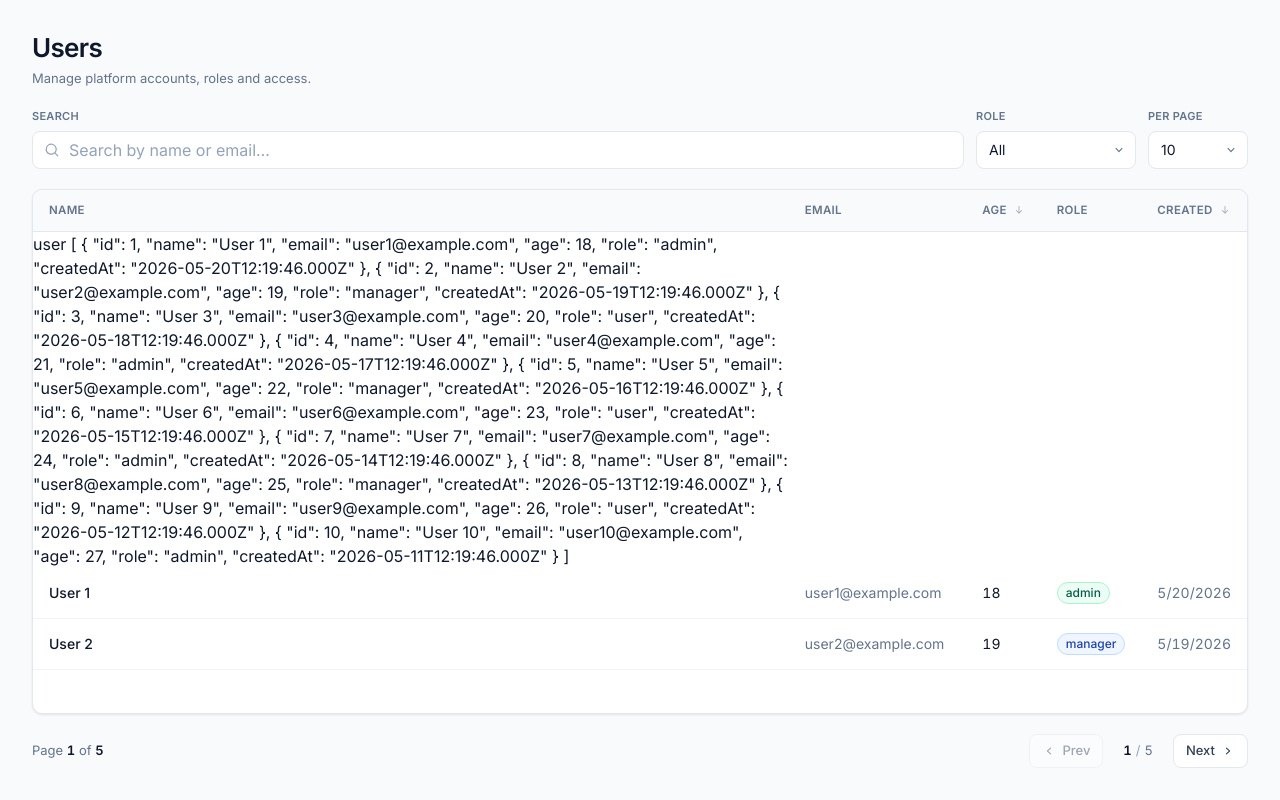
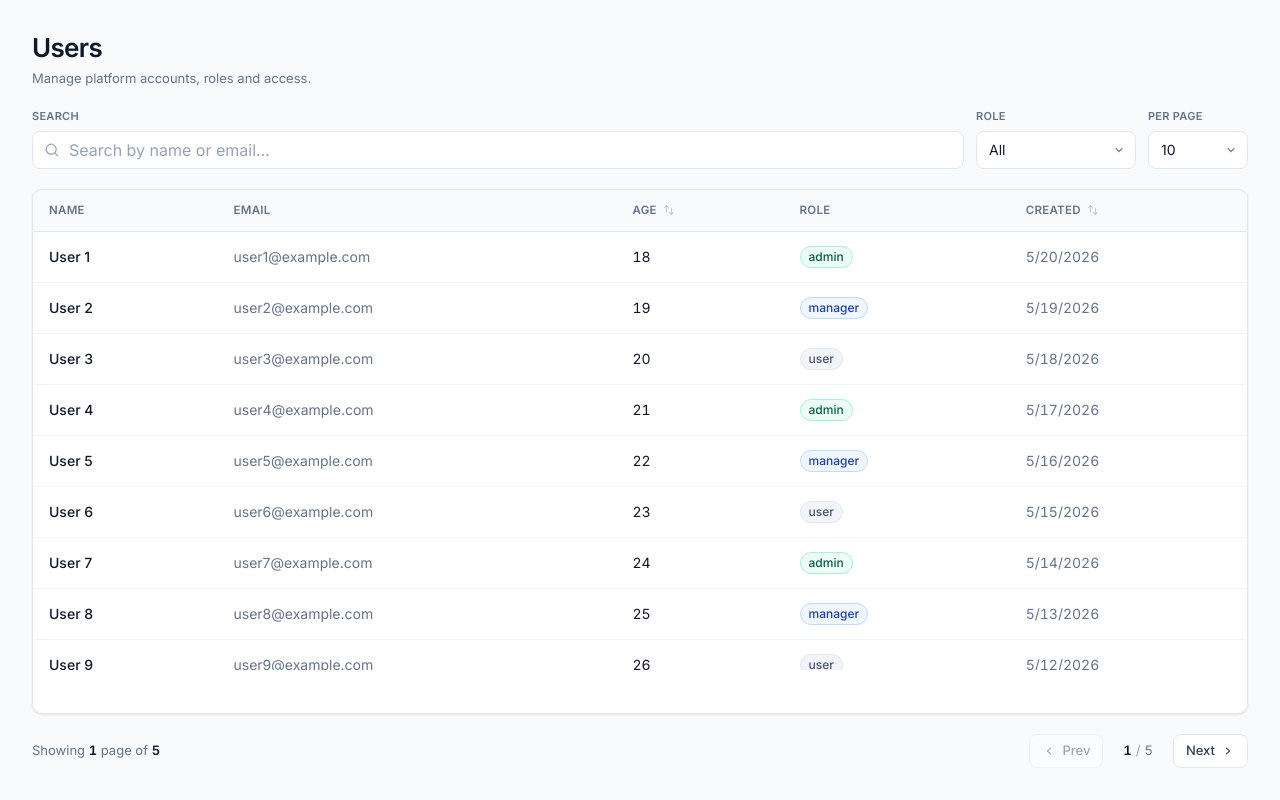
Before and after one commit to lena-kononchuk/nuxt-users-dashboard, a Nuxt app: page / in a window 1280 px wide. Built offline with nearby package versions, Linux system fonts and the light colour scheme.

Commit message:
add user table logic

```diff
--- a/components/UserTable.vue
+++ b/components/UserTable.vue
@@ -19,13 +19,48 @@
 
             <th
                   @click="$emit('sort', 'age')"
-              class="sticky top-0 z-[1] text-left px-4 py-3 bg-slate-50 dark:bg-surface-dark-3 border-b border-slate-200 dark:border-white/[0.07] text-[11.5px] font-semibold tracking-wide uppercase text-slate-500 dark:text-white/55 whitespace-nowrap cursor-pointer select-none transition-colors hover:text-slate-700 dark:hover:text-white/75"
+                  :class="[
+                    'sticky top-0 z-[1] text-left px-4 py-3 bg-slate-50 dark:bg-surface-dark-3 border-b border-slate-200 dark:border-white/[0.07] text-[11.5px] font-semibold tracking-wide uppercase whitespace-nowrap cursor-pointer select-none transition-colors',
+                    sortBy === 'age'
+                      ? 'text-brand-600 dark:text-brand-400'
+                      : 'text-slate-500 dark:text-white/55 hover:text-slate-700 dark:hover:text-white/75'
+                  ]"
                 >
               <span class="inline-flex items-center gap-1.5">
                 Age
-                <svg xmlns="http://www.w3.org/2000/svg" viewBox="0 0 20 20" fill="currentColor" class="w-3 h-3 opacity-55">
-                  <path fill-rule="evenodd" d="M10 3a.75.75 0 0 1 .75.75v9.69l3.22-3.22a.75.75 0 1 1 1.06 1.06l-4.5 4.5a.75.75 0 0 1-1.06 0l-4.5-4.5a.75.75 0 1 1 1.06-1.06l3.22 3.22V3.75A.75.75 0 0 1 10 3Z" clip-rule="evenodd" />
-                  <path fill-rule="evenodd" d="M10 17a.75.75 0 0 1-.75-.75V6.56L6.03 9.78A.75.75 0 1 1 4.97 8.72l4.5-4.5a.75.75 0 0 1 1.06 0l4.5 4.5a.75.75 0 0 1-1.06 1.06L10.75 6.56v9.69A.75.75 0 0 1 10 17Z" clip-rule="evenodd" opacity="0" />
+                <svg
+                    v-if="sortBy === 'age' && sortDirection === 'asc'"
+                    xmlns="http://www.w3.org/2000/svg"
+                    viewBox="0 0 20 20"
+                    fill="currentColor"
+                    class="w-3 h-3"
+                  >
+                    <path fill-rule="evenodd" d="M10 17a.75.75 0 0 1-.75-.75V5.612L5.29 9.77a.75.75 0 0 1-1.08-1.04l5.25-5.5a.75.75 0 0
+              1 1.08 0l5.25 5.5a.75.75 0 1 1-1.08 1.04L10.75 5.612V16.25A.75.75 0 0 1 10 17Z" clip-rule="evenodd" />
+                  </svg>
+
+                  <svg
+                    v-else-if="sortBy === 'age' && sortDirection === 'desc'"
+                    xmlns="http://www.w3.org/2000/svg"
+                    viewBox="0 0 20 20"
+                    fill="currentColor"
+                    class="w-3 h-3"
+                  >
+                    <path fill-rule="evenodd" d="M10 3a.75.75 0 0 1 .75.75v10.638l3.96-4.158a.75.75 0 1 1 1.08 1.04l-5.25 5.5a.75.75 0 0
+              1-1.08 0l-5.25-5.5a.75.75 0 1 1 1.08-1.04l3.96 4.158V3.75A.75.75 0 0 1 10 3Z" clip-rule="evenodd" />
+                  </svg>
+
+                  <svg
+                    v-else
+                    xmlns="http://www.w3.org/2000/svg"
+                    viewBox="0 0 20 20"
+                    fill="currentColor"
+                    class="w-3 h-3 opacity-40"
+                  >
+                    <path fill-rule="evenodd" d="M2.24 6.8a.75.75 0 0 0 1.06-.04l1.95-2.1v8.59a.75.75 0 0 0 1.5 0V4.66l1.95 2.1a.75.75 0
+              1 0 1.1-1.02l-3.25-3.5a.75.75 0 0 0-1.1 0L2.2 5.74a.75.75 0 0 0 .04 1.06Zm8 6.4a.75.75 0 0 0-.04 1.06l3.25 3.5a.75.75 0 0
+              0 1.1 0l3.25-3.5a.75.75 0 1 0-1.1-1.02l-1.95 2.1V6.75a.75.75 0 0 0-1.5 0v8.59l-1.95-2.1a.75.75 0 0 0-1.06-.04Z"
+              clip-rule="evenodd" />
                   </svg>
               </span>
             </th>
@@ -38,12 +73,48 @@
 
              <th
                   @click="$emit('sort', 'createdAt')"
-              class="sticky top-0 z-[1] text-left px-4 py-3 bg-slate-50 dark:bg-surface-dark-3 border-b border-slate-200 dark:border-white/[0.07] text-[11.5px] font-semibold tracking-wide uppercase text-slate-500 dark:text-white/55 whitespace-nowrap cursor-pointer select-none transition-colors hover:text-slate-700 dark:hover:text-white/75"
+                  :class="[
+                    'sticky top-0 z-[1] text-left px-4 py-3 bg-slate-50 dark:bg-surface-dark-3 border-b border-slate-200  dark:border-white/[0.07] text-[11.5px] font-semibold tracking-wide uppercase whitespace-nowrap cursor-pointer select-none  transition-colors',
+                    sortBy === 'createdAt'
+                      ? 'text-brand-600 dark:text-brand-400'
+                      : 'text-slate-500 dark:text-white/55 hover:text-slate-700 dark:hover:text-white/75'
+                  ]"
                 >
               <span class="inline-flex items-center gap-1.5">
                 Created
-                <svg xmlns="http://www.w3.org/2000/svg" viewBox="0 0 20 20" fill="currentColor" class="w-3 h-3 opacity-55">
-                  <path fill-rule="evenodd" d="M10 3a.75.75 0 0 1 .75.75v9.69l3.22-3.22a.75.75 0 1 1 1.06 1.06l-4.5 4.5a.75.75 0 0 1-1.06 0l-4.5-4.5a.75.75 0 1 1 1.06-1.06l3.22 3.22V3.75A.75.75 0 0 1 10 3Z" clip-rule="evenodd" />
+                <svg
+                    v-if="sortBy === 'createdAt' && sortDirection === 'asc'"
+                    xmlns="http://www.w3.org/2000/svg"
+                    viewBox="0 0 20 20"
+                    fill="currentColor"
+                    class="w-3 h-3"
+                  >
+                    <path fill-rule="evenodd" d="M10 17a.75.75 0 0 1-.75-.75V5.612L5.29 9.77a.75.75 0 0 1-1.08-1.04l5.25-5.5a.75.75 0 0
+              1 1.08 0l5.25 5.5a.75.75 0 1 1-1.08 1.04L10.75 5.612V16.25A.75.75 0 0 1 10 17Z" clip-rule="evenodd" />
+                  </svg>
+
+                  <svg
+                    v-else-if="sortBy === 'createdAt' && sortDirection === 'desc'"
+                    xmlns="http://www.w3.org/2000/svg"
+                    viewBox="0 0 20 20"
+                    fill="currentColor"
+                    class="w-3 h-3"
+                  >
+                    <path fill-rule="evenodd" d="M10 3a.75.75 0 0 1 .75.75v10.638l3.96-4.158a.75.75 0 1 1 1.08 1.04l-5.25 5.5a.75.75 0 0
+              1-1.08 0l-5.25-5.5a.75.75 0 1 1 1.08-1.04l3.96 4.158V3.75A.75.75 0 0 1 10 3Z" clip-rule="evenodd" />
+                  </svg>
+
+                  <svg
+                    v-else
+                    xmlns="http://www.w3.org/2000/svg"
+                    viewBox="0 0 20 20"
+                    fill="currentColor"
+                    class="w-3 h-3 opacity-40"
+                  >
+                    <path fill-rule="evenodd" d="M2.24 6.8a.75.75 0 0 0 1.06-.04l1.95-2.1v8.59a.75.75 0 0 0 1.5 0V4.66l1.95 2.1a.75.75 0
+              1 0 1.1-1.02l-3.25-3.5a.75.75 0 0 0-1.1 0L2.2 5.74a.75.75 0 0 0 .04 1.06Zm8 6.4a.75.75 0 0 0-.04 1.06l3.25 3.5a.75.75 0 0
+              0 1.1 0l3.25-3.5a.75.75 0 1 0-1.1-1.02l-1.95 2.1V6.75a.75.75 0 0 0-1.5 0v8.59l-1.95-2.1a.75.75 0 0 0-1.06-.04Z"
+              clip-rule="evenodd" />
                   </svg>
               </span>
             </th>
@@ -51,7 +122,7 @@
         </thead>
 
         <tbody>
-       user {{ users }}
+
           <tr
             v-for="user in users"
             :key="user.id"
@@ -59,6 +130,7 @@
           >
             <td class="px-4 py-3.5 border-b border-slate-100 dark:border-white/[0.05] text-sm font-medium text-slate-900 dark:text-white">
               {{ user.name }}
+
             </td>
             <td class="px-4 py-3.5 border-b border-slate-100 dark:border-white/[0.05] text-sm text-slate-500 dark:text-white/55">
               {{ user.email }}
@@ -82,6 +154,32 @@
               {{ new Date(user.createdAt).toLocaleDateString() }}
             </td>
           </tr>
+          <tr v-if="users.length === 0">
+            <td colspan="5" class="p-0 bg-white dark:bg-surface-dark-2">
+              <div class="flex flex-col items-center gap-3 px-6 py-16 text-center">
+                <svg
+                  xmlns="http://www.w3.org/2000/svg"
+                  viewBox="0 0 24 24"
+                  fill="none"
+                  stroke="currentColor"
+                  stroke-width="1.5"
+                  class="w-12 h-12 text-slate-400 dark:text-white/35"
+                >
+                  <path
+                    stroke-linecap="round"
+                    stroke-linejoin="round"
+                    d="m21 21-5.197-5.197m0 0A7.5 7.5 0 1 0 5.196 5.196a7.5 7.5 0 0 0 10.607 10.607Z"
+                  />
+                </svg>
+                <div class="font-semibold text-[15px] text-slate-900 dark:text-white">
+                  No users found
+                </div>
+                <p class="max-w-[36ch] text-[13px] text-slate-500 dark:text-white/55">
+                  Try adjusting your search or clearing the role filter.
+                </p>
+              </div>
+            </td>
+          </tr>
         </tbody>
       </table>
     </div>
@@ -94,6 +192,14 @@ defineProps({
     type: Array,
     required: true,
   },
+  sortBy: {
+    type:String,
+    default: null
+  },
+   sortDirection: {
+    type:String,
+    default: 'asc'
+  }
 })
 
 defineEmits(['sort'])
--- a/composables/useUsersTable.ts
+++ b/composables/useUsersTable.ts
@@ -1,16 +1,22 @@
 export function useUsersTable(users) {
 
+  const router = useRouter();
+  const route = useRoute();
+
+  const searchInput = ref(route.query.search || '')
+  const isLoading = ref(false)
+  let searchTimer = null;
   // filters
-  const search = ref('')
-  const role = ref(null)
+  const search = ref(route.query.search || '');
+  const role = ref(route.query.role || null);
 
   // sorting
-  const sortBy = ref(null) // 'age' | 'createdAt'
-  const sortDirection = ref('asc')
+  const sortBy = ref(route.query.sortBy || null)
+  const sortDirection = ref(route.query.sortDirection || 'asc')
 
   // pagination
-  const page = ref(1)
-  const perPage = ref(10)
+  const page = ref(Number(route.query.page) || 1)
+  const perPage = ref(Number(route.query.perPage) || 10)
 
   const filteredUsers = computed(() => {
 
@@ -64,6 +70,29 @@ export function useUsersTable(users) {
   watch([search, role, sortBy, perPage, sortDirection], () =>{
     page.value = 1
   })
+
+  watch([search, role, sortBy, perPage, sortDirection, page], () =>{
+    router.replace({
+      query: {
+        search: search.value || undefined,
+        role: role.value || undefined,
+        sortBy: sortBy.value || undefined,
+        sortDirection: sortBy.value ? sortDirection.value : undefined,
+        page: page.value !== 1 ? page.value : undefined,
+        perPage: perPage.value !== 10 ? perPage.value : undefined,
+      }
+    })
+  })
+  watch(searchInput, (newValue) =>{
+    isLoading.value = true
+    clearTimeout(searchTimer)
+    searchTimer = setTimeout(() =>{
+      search.value = newValue
+      isLoading.value = false
+    }, 800)
+  })
+
+
   return {
     search,
     role,
@@ -74,6 +103,8 @@ export function useUsersTable(users) {
 
     paginatedUsers,
     totalPages,
+    searchInput,
+    isLoading,
 
   }
 }
--- a/pages/index.vue
+++ b/pages/index.vue
@@ -12,31 +12,32 @@
             Manage platform accounts, roles and access.
           </p>
         </div>
-        <!-- TODO (Етап 5.2): сюди ThemeToggle -->
+        <!-- ThemeToggle (TODO 5.2) -->
       </header>
 
       <UserFilters
-        :search="search"
+        :search="searchInput"
         :role="role"
         :perPage="perPage"
-        @update:search="search = $event"
+        @update:search="searchInput = $event"
         @update:role="role = $event"
         @update:perPage="perPage = $event"
       />
 
       <UserTable
         :users="paginatedUsers"
+        :sort-by="sortBy"
+        :sort-direction="sortDirection"
+        :class="{ 'opacity-50 pointer-events-none': isLoading }"
         @sort="onSort"
       />
-
-      <div class="flex items-center justify-between gap-4">
+      <div  class="flex items-center justify-between gap-4">
         <div class="text-[13px] text-slate-500 dark:text-white/55">
-          <!-- TODO: показати "Showing 1–10 of N" — потребує computed -->
-          Page <strong class="text-slate-900 dark:text-white font-semibold tabular-nums">{{ page }}</strong>
-          of <strong class="text-slate-900 dark:text-white font-semibold tabular-nums">{{ totalPages }}</strong>
+           Showing <strong class="text-slate-900 dark:text-white font-semibold tabular-nums">{{ page }}</strong> page
+          of <strong class="text-slate-900 dark:text-white font-semibold tabular-nums">{{ totalPages }} </strong>
         </div>
 
-        <div class="inline-flex items-center gap-1.5">
+        <div v-if="totalPages > 1" class="inline-flex items-center gap-1.5">
           <button
             @click="page--"
             :disabled="page === 1"
@@ -76,6 +77,8 @@ import { useUsersTable } from '~/composables/useUsersTable'
 
 const {
   search,
+  searchInput,
+  isLoading,
   role,
   sortBy,
   sortDirection,
```
Lines whose indentation alone changed are shown as unchanged.
